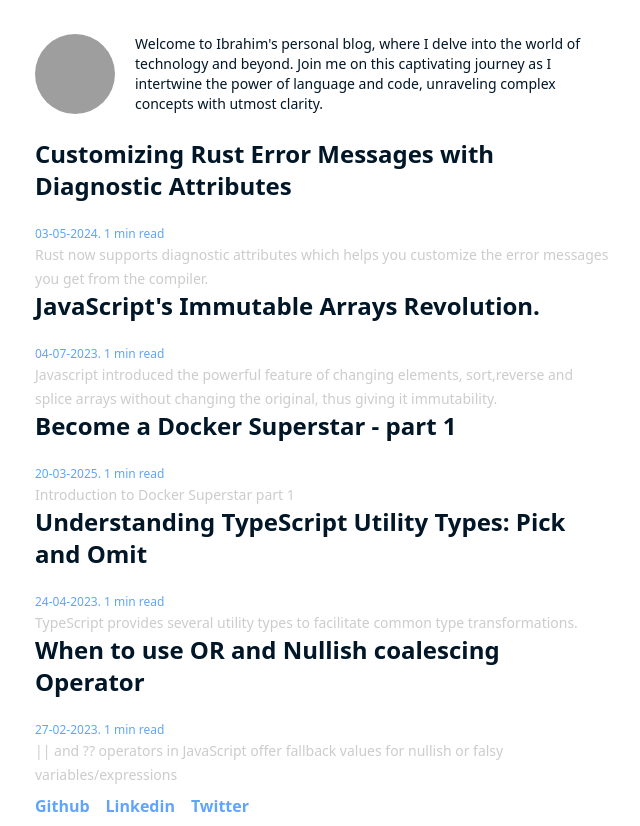
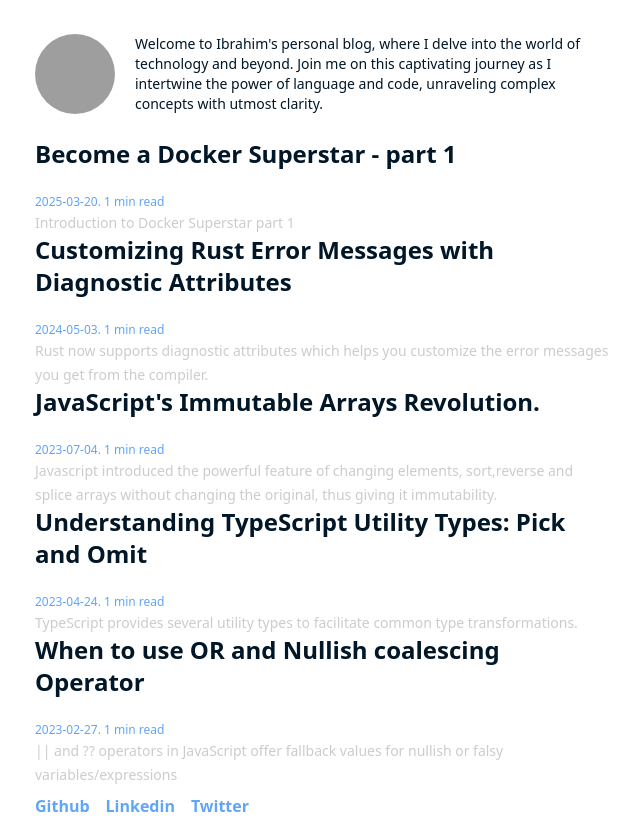
Before and after one commit to IbrahimBagalwa/reactionroad.io, a Gatsby site: page / in a window 1280 px wide. Shown: the part 86-912 px from the top of the page, without its empty margins (317-957 px from the left). Built offline with nearby package versions, Linux system fonts and the light colour scheme; Gatsby itself is replaced by a stand-in of ours; grey boxes are pictures that could not be loaded.

Commit message:
fix: Correct date format in markdown files and update sorting order in GraphQL query

```diff
--- a/src/markdown-pages/Understanding TypeScript Utility Types: Pick and Omit/index.md
+++ b/src/markdown-pages/Understanding TypeScript Utility Types: Pick and Omit/index.md
@@ -1,6 +1,6 @@
 ---
 title: "Understanding TypeScript Utility Types: Pick and Omit"
-date: "24-04-2023"
+date: "2023-04-24"
 description: "TypeScript provides several utility types to facilitate common type transformations."
 ---
 
--- a/src/markdown-pages/become-docker-super-star/introduction.md
+++ b/src/markdown-pages/become-docker-super-star/introduction.md
@@ -1,6 +1,6 @@
 ---
 title: "Become a Docker Superstar - part 1"
-date: 20-03-2025
+date: "2025-03-20"
 description: "Introduction to Docker Superstar part 1"
 ---
 
--- a/src/markdown-pages/customizing-rust-error-messages-with-diagnostic-attributes/index.md
+++ b/src/markdown-pages/customizing-rust-error-messages-with-diagnostic-attributes/index.md
@@ -1,6 +1,6 @@
 ---
 title: "Customizing Rust Error Messages with Diagnostic Attributes"
-date: "03-05-2024"
+date: "2024-05-03"
 description: "Rust now supports diagnostic attributes which helps you customize the error messages you get from the compiler."
 ---
 
--- a/src/markdown-pages/javascript's-immutable-arrays-revolution/index.md
+++ b/src/markdown-pages/javascript's-immutable-arrays-revolution/index.md
@@ -1,6 +1,6 @@
 ---
 title: "JavaScript's Immutable Arrays Revolution."
-date: "04-07-2023"
+date: "2023-07-04"
 description: "Javascript introduced the powerful feature of changing elements, sort,reverse and splice arrays without changing the original, thus giving it immutability."
 ---
 
--- a/src/markdown-pages/or-and-nullish-coalescing/index.md
+++ b/src/markdown-pages/or-and-nullish-coalescing/index.md
@@ -1,6 +1,6 @@
 ---
 title: "When to use OR and Nullish coalescing Operator"
-date: "27-02-2023"
+date: "2023-02-27"
 description: "|| and ?? operators in JavaScript offer fallback values for nullish or falsy variables/expressions"
 ---
 
--- a/src/pages/index.tsx
+++ b/src/pages/index.tsx
@@ -57,7 +57,7 @@ export const Head = () => (
 export default IndexPage
 export const query = graphql`
   query {
-    allMarkdownRemark(sort: { fields: [frontmatter___date], order: ASC }) {
+    allMarkdownRemark(sort: { fields: [frontmatter___date], order: DESC }) {
       totalCount
       edges {
         node {
```
